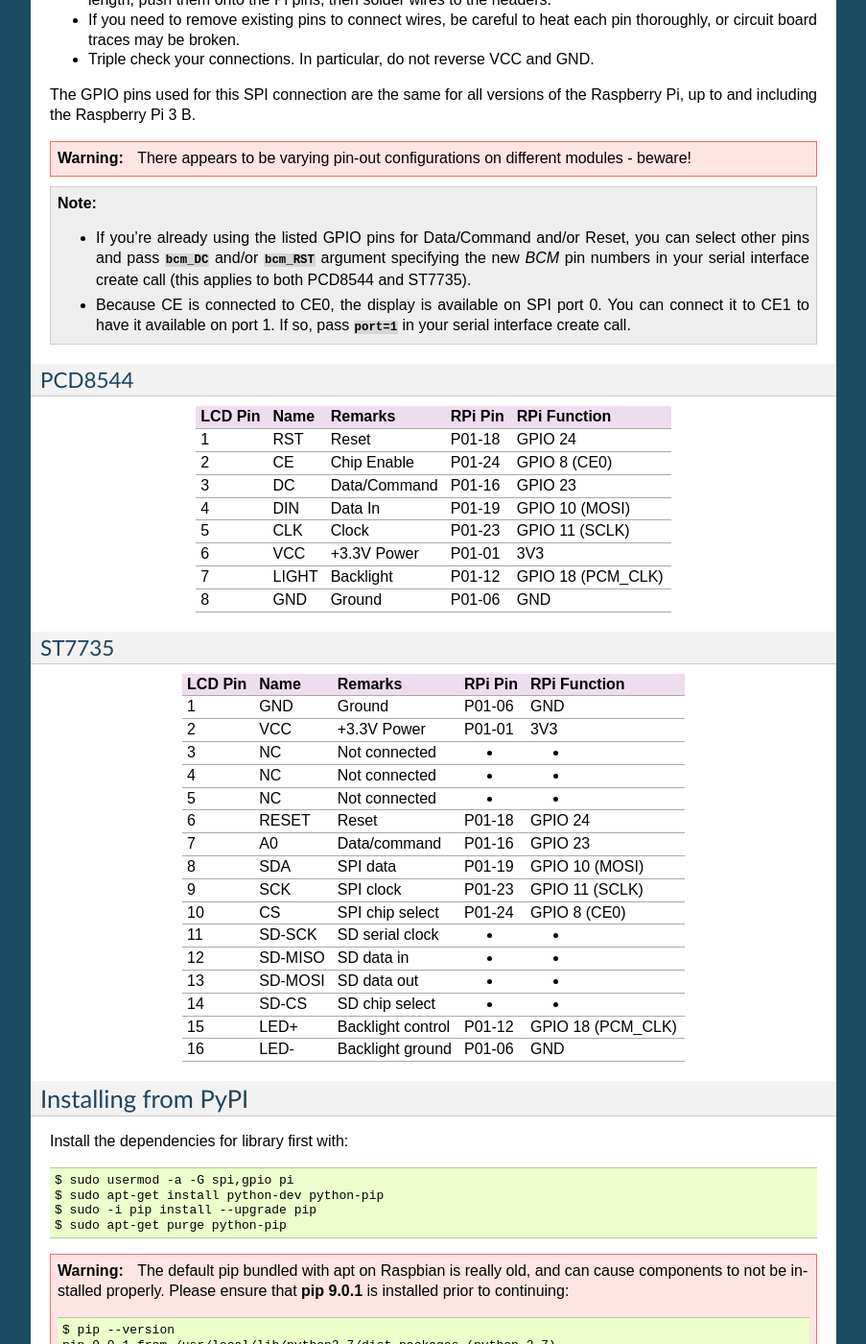
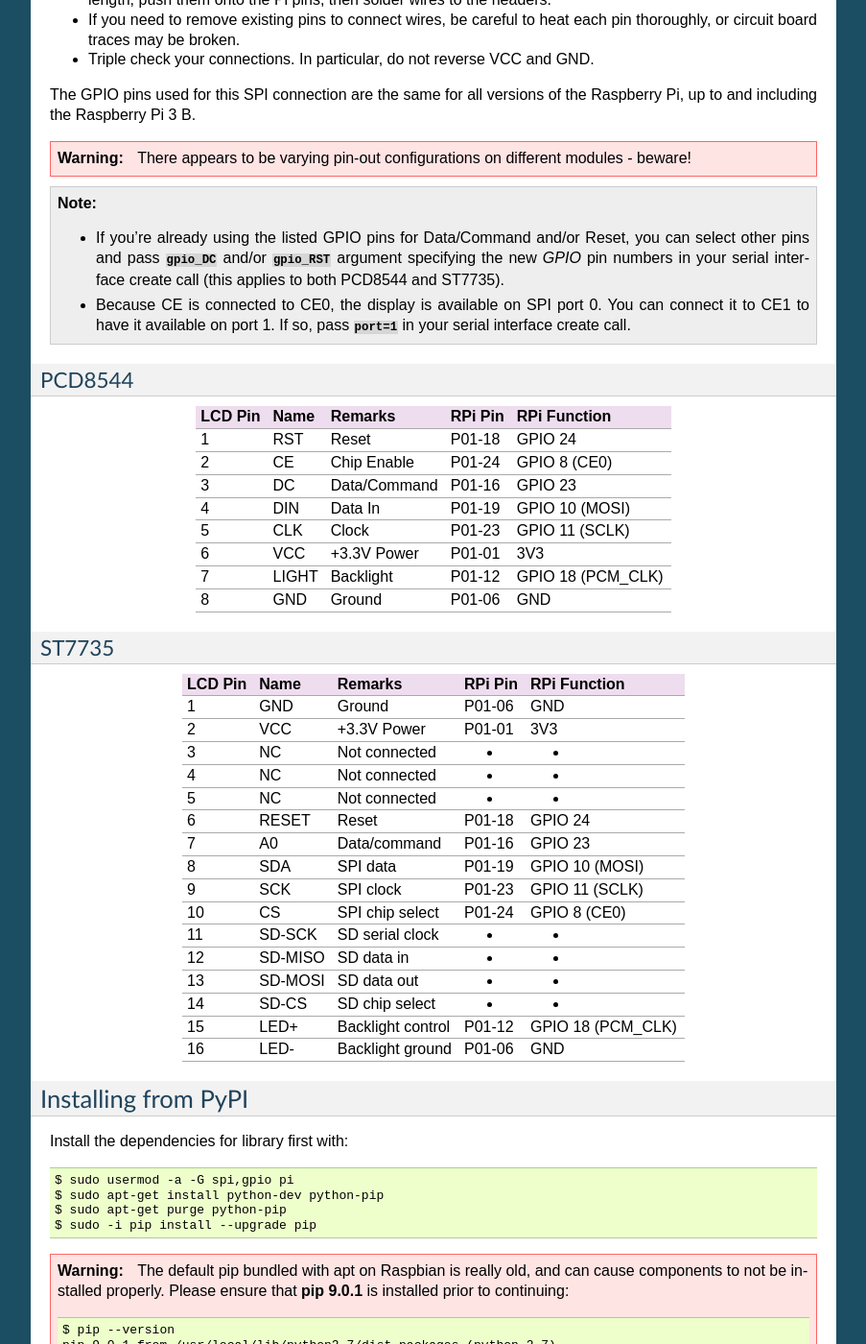
Before and after one commit to rm-hull/luma.lcd, a Sphinx documentation site: the page built from doc/install.rst, in a window 1280 px wide and 1400 px high, scrolled down 996 px. Shown: the whole window at 96% size, without its empty margins (198-1101 px from the left). Built offline with Sphinx 7.4.7, drawn with Linux system fonts in a browser that asks for light colours; some of the changed text lies outside the part shown.

Commit message:
Fixed some errors. (#38)

```diff
--- a/doc/install.rst
+++ b/doc/install.rst
@@ -38,8 +38,8 @@ or::
 
 Then add your user to the *spi* and *gpio* groups::
 
-  $ sudo usermod -a G spi pi
-  $ sudo usermod -a G gpio pi
+  $ sudo usermod -a -G spi pi
+  $ sudo usermod -a -G gpio pi
 
 Log out and back in again to ensure that the group permissions are applied
 successfully.
@@ -64,8 +64,8 @@ Raspberry Pi, up to and including the Raspberry Pi 3 B.
 .. note::
 
   * If you're already using the listed GPIO pins for Data/Command and/or Reset,
-    you can select other pins and pass :py:attr:`bcm_DC` and/or :py:attr:`bcm_RST`
-    argument specifying the new *BCM* pin numbers in your serial interface create
+    you can select other pins and pass :py:attr:`gpio_DC` and/or :py:attr:`gpio_RST`
+    argument specifying the new *GPIO* pin numbers in your serial interface create
     call (this applies to both PCD8544 and ST7735).
 
   * Because CE is connected to CE0, the display is available on SPI port 0. You
@@ -116,8 +116,9 @@ Install the dependencies for library first with::
 
   $ sudo usermod -a -G spi,gpio pi
   $ sudo apt-get install python-dev python-pip
+  $ sudo apt-get purge python-pip
   $ sudo -i pip install --upgrade pip
-  $ sudo apt-get purge python-pip
+
 
 .. warning:: The default pip bundled with apt on Raspbian is really old, and can
    cause components to not be installed properly. Please ensure that **pip 9.0.1**
```
